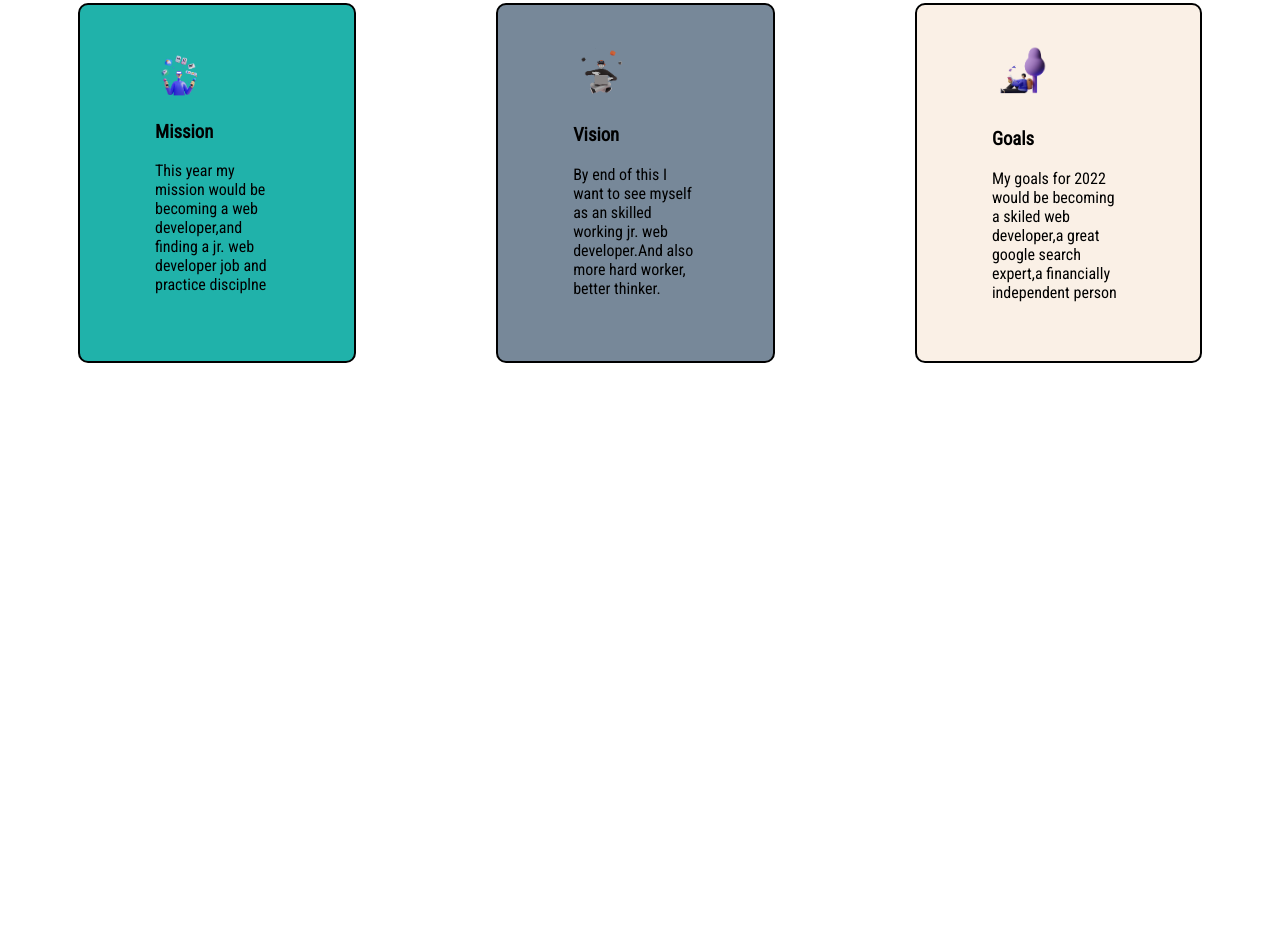
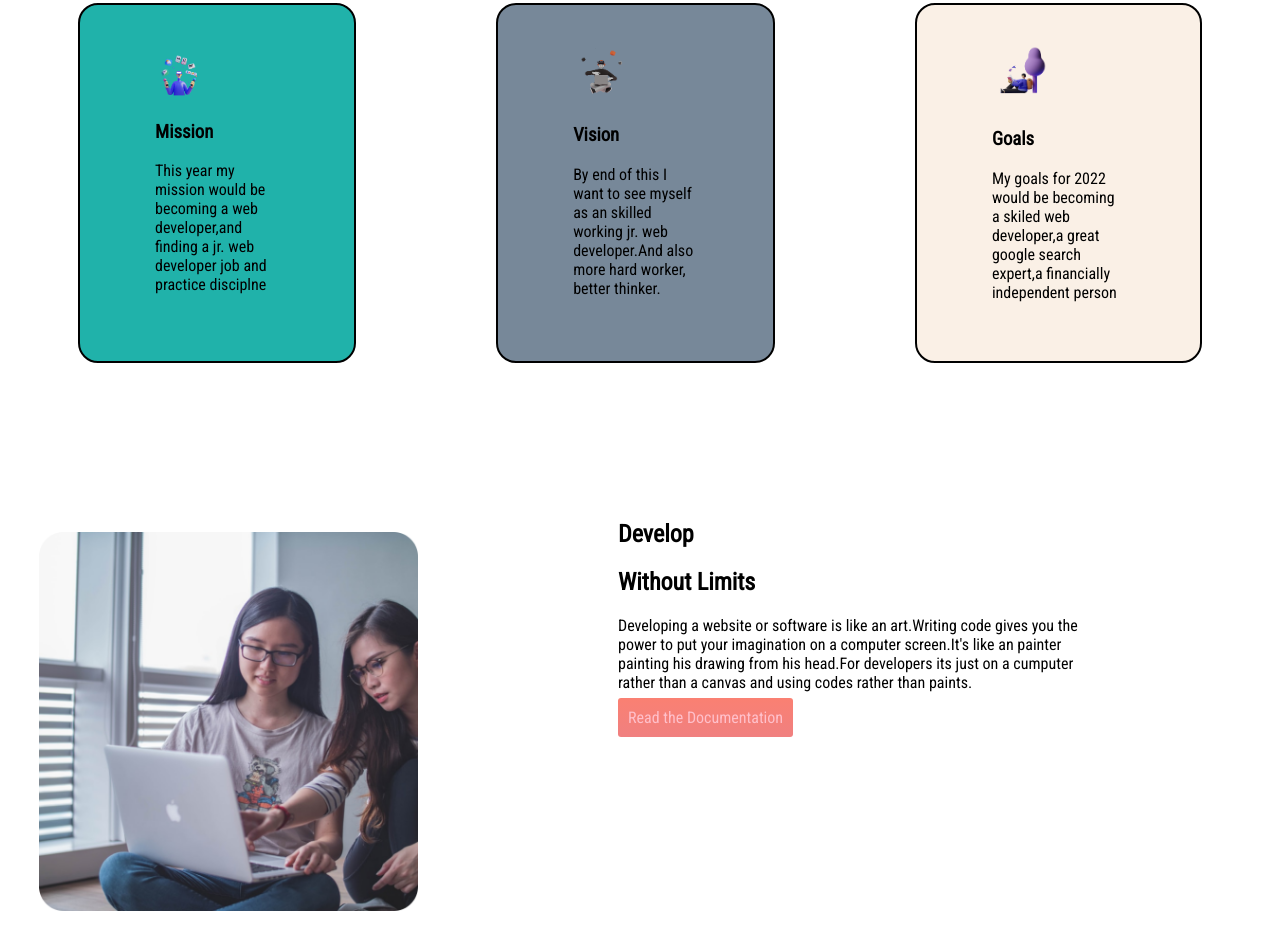
Before and after one commit to HameemH/assignment_1, a plain HTML site: page index.html in a window 1280 px wide. Shown: the part 650-1591 px from the top of the page. Before the commit the page ends 1091 px from the top, so only its background shows below. Drawn offline with Linux system fonts and the light colour scheme; a web font is replaced by a local one.

Commit message:
3rd sec added

```diff
--- a/index.html
+++ b/index.html
@@ -33,7 +33,7 @@
         </div>
     </section>
     <h1 style="text-align: center;"> My Mission in <span>2022</span></h1>
-    <section class="section">
+    <section class="section" id="sec2 div">
 
         <div class="sec2_div" id="sec2_div1">
             <img src="illustrators/illustrator-1.png" alt="">
@@ -55,6 +55,19 @@
 
         </div>
     </section>
+    <section class="section">
+        <div class="sec-div" id="sec3_div1">
+            <img src="pictures/coding.png" alt="">
+        </div>
+        <div class="sec-div" id="sec3_div2">
+            <h2>Develop</h2>
+            <h2>Without Limits</h2>
+            <p>Developing a website or software is like an art.Writing code gives you the power to put your imagination
+                on a computer screen.It's like an painter painting his drawing from his head.For developers its just on
+                a cumputer rather than a canvas and using codes rather than paints.</p>
+            <a href="">Read the Documentation</a>
+        </div>
+    </section>
 </body>
 
 </html>
--- a/style.css
+++ b/style.css
@@ -45,11 +45,12 @@ h1{
 h1 span{
     color: lightsalmon;
 }
+/* though there is no need of id in section 2 but i added it out of curosity now whenever i am trying to delete the id the section misbehaves(divs border margin padding goes off) that's why i am keeping the id with the class which will be same for each section*/
 #sec2 div{
     display: flex;
 }
 .sec2_div{
-    border-radius: 10px;
+    border-radius: 20px;
     border: 2px solid;
     padding: 40px 75px 40px 75px;
     margin: 70px 70px 70px 70px;
@@ -64,3 +65,16 @@ background-color: lightslategray;
 #sec2_div3{
     background-color: linen;
 }
+#sec3_div1{
+    margin: 70px 10opx 60px 30px;
+    padding: 99px 69px 110px 31px;
+    text-align: justify;
+}
+#sec3_div2{
+    padding: 18px 110px 0px 29px;
+    margin: 49px 70px 0px 7px;
+}
+#sec3_div1 img{
+    width: 80%;
+
+}
```
